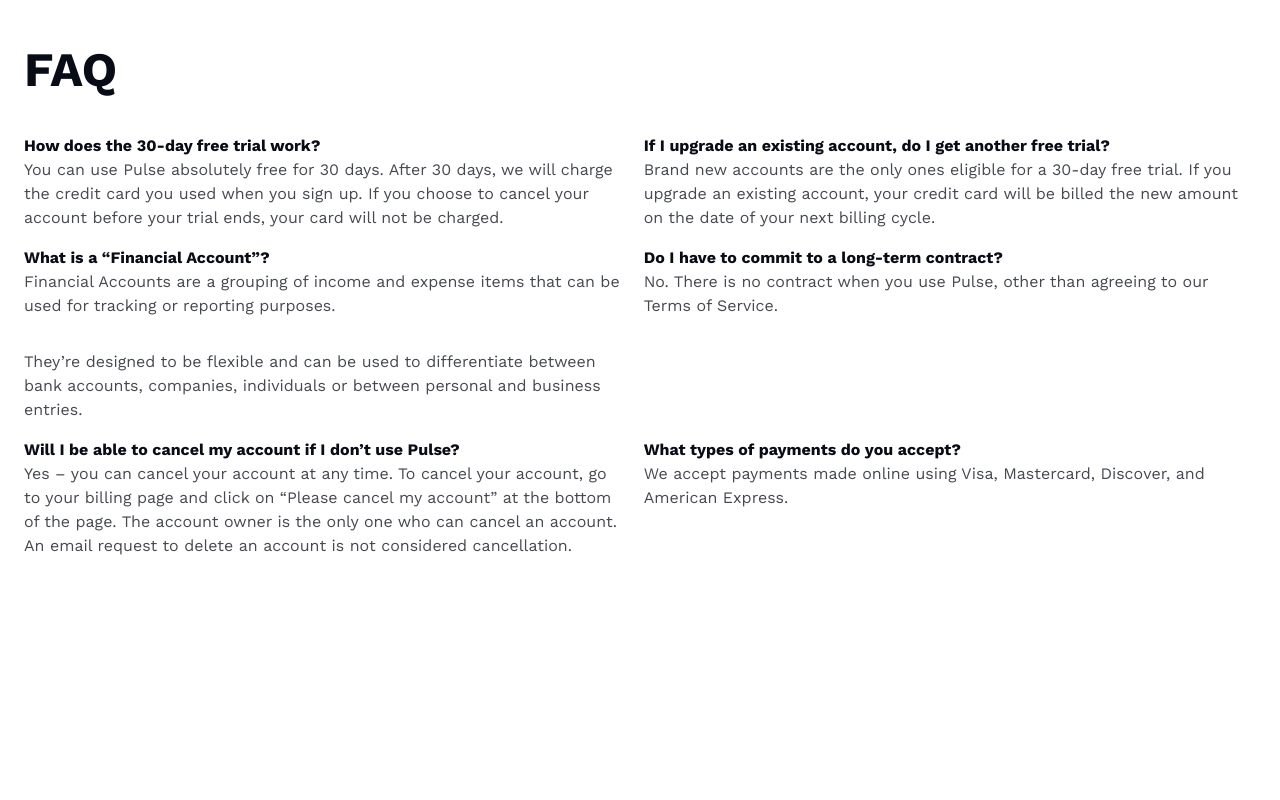
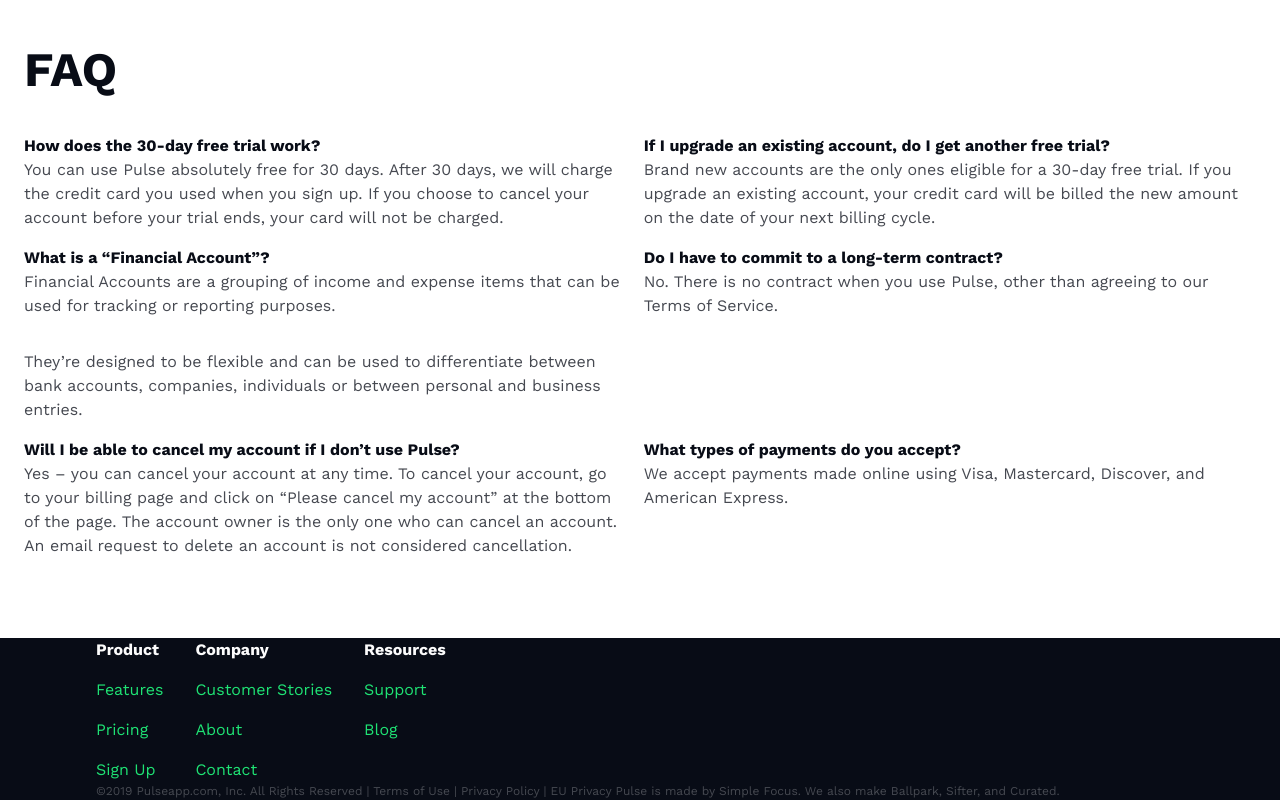
Before and after one commit to jc-ve/frontend-practice, a website: page pulse-pricing/index.html in a window 1280 px wide. Shown: the part 1507-2307 px from the top of the page. Before the commit the page ends 2145 px from the top, so only its background shows below. Drawn offline with nearby package versions, Linux system fonts and the light colour scheme.

Commit message:
added footer

```diff
--- a/pulse-pricing/assets/sass/components/_footer.scss
+++ b/pulse-pricing/assets/sass/components/_footer.scss
@@ -0,0 +1,41 @@
+.footer {
+  background-color: $clr-black;
+  padding: 0 9.6rem;
+
+  &__content {
+    display: flex;
+    gap: 3.2rem;
+  }
+
+  &__nav {
+    list-style: none;
+    display: flex;
+    flex-direction: column;
+    gap: 1.6rem;
+  }
+
+  &__item {
+    &--title {
+      color: $clr-white;
+      font-weight: 700;
+    }
+  }
+
+  &__link {
+    &:link,
+    &:visited {
+      text-decoration: none;
+      color: $clr-green;
+    }
+
+    &:hover,
+    &:active {
+      color: $clr-white;
+    }
+  }
+
+  &__copyright {
+    font-size: 1.2rem;
+    color: $clr-gray-dark;
+  }
+}
--- a/pulse-pricing/index.html
+++ b/pulse-pricing/index.html
@@ -205,6 +205,49 @@
         </ul>
       </section>
     </main>
-    <footer class="footer"></footer>
+    <footer class="footer">
+      <div class="u-container">
+        <div class="footer__content">
+          <ul class="footer__nav">
+            <li class="footer__item footer__item--title">Product</li>
+            <li class="footer__item">
+              <a href="#" class="footer__link">Features</a>
+            </li>
+            <li class="footer__item">
+              <a href="#" class="footer__link">Pricing</a>
+            </li>
+            <li class="footer__item">
+              <a href="#" class="footer__link">Sign Up</a>
+            </li>
+          </ul>
+          <ul class="footer__nav">
+            <li class="footer__item footer__item--title">Company</li>
+            <li class="footer__item">
+              <a href="#" class="footer__link">Customer Stories</a>
+            </li>
+            <li class="footer__item">
+              <a href="#" class="footer__link">About</a>
+            </li>
+            <li class="footer__item">
+              <a href="#" class="footer__link">Contact</a>
+            </li>
+          </ul>
+          <ul class="footer__nav">
+            <li class="footer__item footer__item--title">Resources</li>
+            <li class="footer__item">
+              <a href="#" class="footer__link">Support</a>
+            </li>
+            <li class="footer__item">
+              <a href="#" class="footer__link">Blog</a>
+            </li>
+          </ul>
+        </div>
+        <p class="footer__copyright">
+          ©2019 Pulseapp.com, Inc. All Rights Reserved | Terms of Use | Privacy
+          Policy | EU Privacy Pulse is made by Simple Focus. We also make
+          Ballpark, Sifter, and Curated.
+        </p>
+      </div>
+    </footer>
   </body>
 </html>
```
Also changed, not shown: pulse-pricing/assets/css/style.css.
